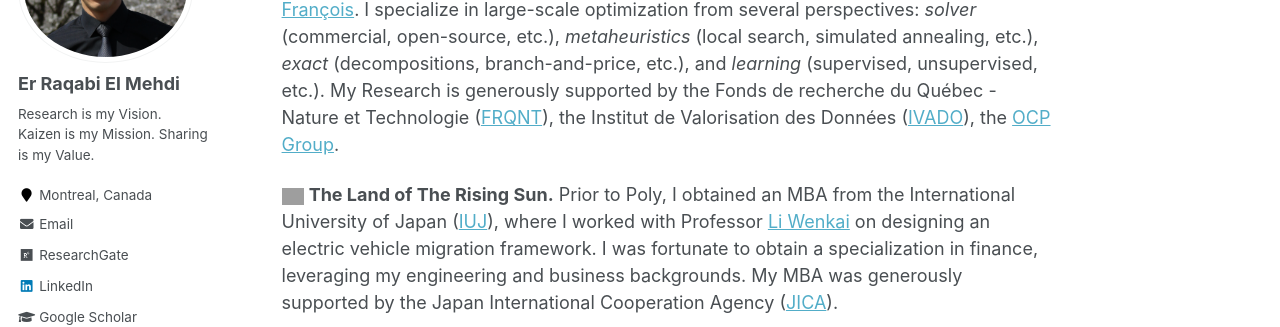
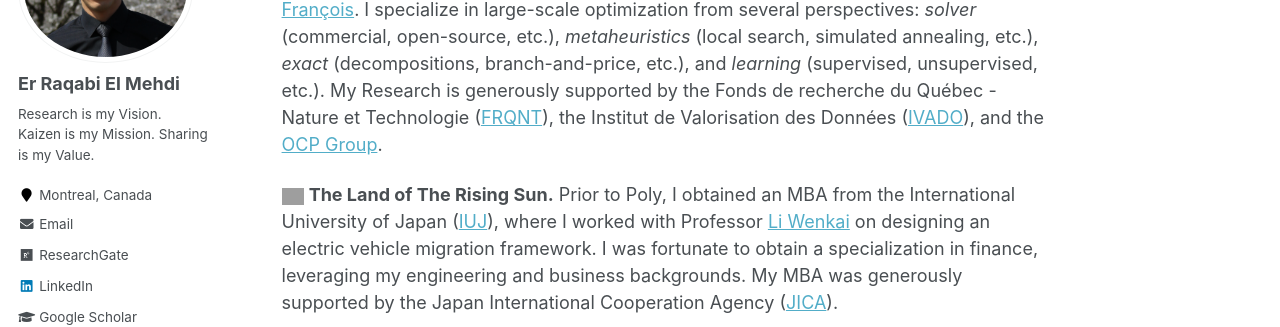
Before and after one commit to RqbMedi/rqbmedi.github.io, a Jekyll site: the page built from _pages/about.md, in a window 1280 px wide and 900 px high. Shown: the part 203-530 px from the top of the window. Built offline with Jekyll 4.4.1, drawn with Linux system fonts in a browser that asks for light colours; some web fonts are replaced; grey boxes are pictures that could not be loaded.

Commit message:
Update about.md

```diff
--- a/_pages/about.md
+++ b/_pages/about.md
@@ -8,7 +8,7 @@ redirect_from:
   - /about.html
 ---
 
-<img alt="Canada" src="http://purecatamphetamine.github.io/country-flag-icons/3x2/CA.svg" width="22" height="22"/> **The Land of The Maple Leaf.** I am a Ph.D. Candidate at the Applied Mathematics Department of Polytechnique Montreal ([Poly](https://www.polymtl.ca/)) and the Groupe d'Études et de Recherche en Analyse des Décisions ([Gerad](https://www.gerad.ca/en)), advised by Professors [El Hallaoui Issmaïl](https://www.polymtl.ca/expertises/el-hallaoui-issmail) & [Soumis François](https://www.polymtl.ca/expertises/soumis-francois). I specialize in large-scale optimization from several perspectives: *solver* (commercial, open-source, etc.), *metaheuristics* (local search, simulated annealing, etc.), *exact* (decompositions, branch-and-price, etc.), and *learning* (supervised, unsupervised, etc.). My Research is generously supported by the Fonds de recherche du Québec - Nature et Technologie ([FRQNT](https://frq.gouv.qc.ca/en/)), the Institut de Valorisation des Données ([IVADO](https://ivado.ca/en/)), the [OCP Group](https://www.ocpgroup.ma/).
+<img alt="Canada" src="http://purecatamphetamine.github.io/country-flag-icons/3x2/CA.svg" width="22" height="22"/> **The Land of The Maple Leaf.** I am a Ph.D. Candidate at the Applied Mathematics Department of Polytechnique Montreal ([Poly](https://www.polymtl.ca/)) and the Groupe d'Études et de Recherche en Analyse des Décisions ([Gerad](https://www.gerad.ca/en)), advised by Professors [El Hallaoui Issmaïl](https://www.polymtl.ca/expertises/el-hallaoui-issmail) & [Soumis François](https://www.polymtl.ca/expertises/soumis-francois). I specialize in large-scale optimization from several perspectives: *solver* (commercial, open-source, etc.), *metaheuristics* (local search, simulated annealing, etc.), *exact* (decompositions, branch-and-price, etc.), and *learning* (supervised, unsupervised, etc.). My Research is generously supported by the Fonds de recherche du Québec - Nature et Technologie ([FRQNT](https://frq.gouv.qc.ca/en/)), the Institut de Valorisation des Données ([IVADO](https://ivado.ca/en/)), and the [OCP Group](https://www.ocpgroup.ma/).
 
 <img alt="Japan" src="http://purecatamphetamine.github.io/country-flag-icons/3x2/JP.svg" width="22" height="22"/> **The Land of The Rising Sun.** Prior to Poly, I obtained an MBA from the International University of Japan ([IUJ](https://www.iuj.ac.jp/)), where I worked with Professor [Li Wenkai](http://rmap.iuj.ac.jp/profile/en.1d04074599d978f5.html) on designing an electric vehicle migration framework. I was fortunate to obtain a specialization in finance, leveraging my engineering and business backgrounds. My MBA was generously supported by the Japan International Cooperation Agency ([JICA](https://www.jica.go.jp/english/)).
 
```
